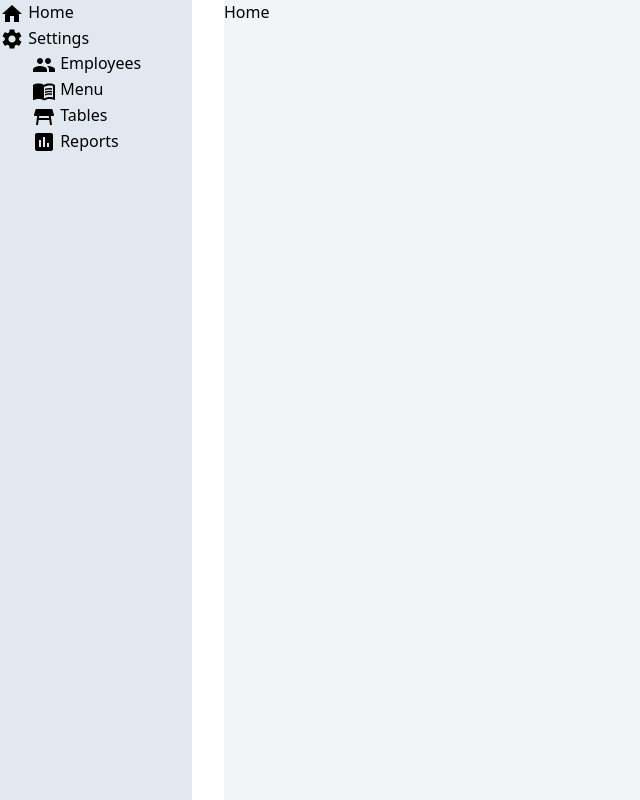
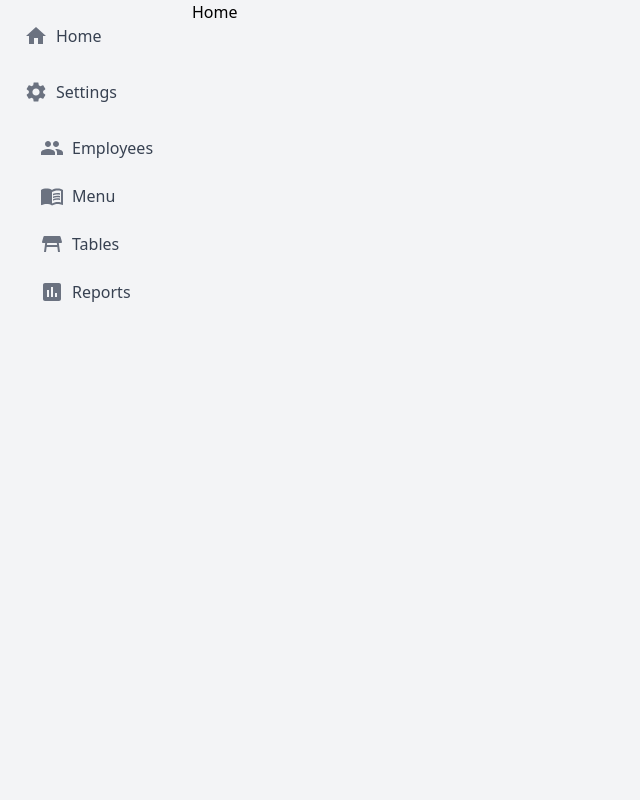
Before and after one commit to jeongjj29/restaurant-pos, a React (Create React App) app in the folder client/: page / in a window 1280 px wide. Both pictures are taken after a click on the button "Settings". Shown: the whole page, without its empty margins (0-640 px from the left). Built offline with nearby package versions, Linux system fonts and the light colour scheme.

Commit message:
style: adjust styling of navbar

```diff
--- a/client/src/components/NavBar.js
+++ b/client/src/components/NavBar.js
@@ -11,33 +11,60 @@ function NavBar() {
   const [settingsOpen, setSettingsOpen] = useState(false);
 
   return (
-    <div className="h-full w-48 bg-slate-200 mr-8">
-      <nav className="flex flex-col">
-        <NavLink to="/">
-          <HomeIcon /> Home
+    <div className="h-full w-48 bg-gray-100 p-4 shadow-md">
+      <nav className="flex flex-col space-y-4">
+        <NavLink
+          to="/"
+          className="flex items-center space-x-2 text-gray-700 hover:text-blue-600 hover:bg-gray-200 p-2 rounded transition"
+        >
+          <HomeIcon className="text-gray-500" />
+          <span>Home</span>
         </NavLink>
+
         <button
-          className="text-left"
+          className="flex items-center space-x-2 text-left text-gray-700 hover:text-blue-600 hover:bg-gray-200 p-2 rounded transition"
           onClick={() => setSettingsOpen(!settingsOpen)}
         >
-          <SettingsIcon /> Settings
+          <SettingsIcon className="text-gray-500" />
+          <span>Settings</span>
         </button>
-        {settingsOpen ? (
-          <div className="flex flex-col ml-8">
-            <NavLink to="/settings/employees">
-              <GroupIcon /> Employees
+
+        {/* Settings Dropdown */}
+        {settingsOpen && (
+          <div className="flex flex-col space-y-2 ml-4">
+            <NavLink
+              to="/settings/employees"
+              className="flex items-center space-x-2 text-gray-700 hover:text-blue-600 hover:bg-gray-200 p-2 rounded transition"
+            >
+              <GroupIcon className="text-gray-500" />
+              <span>Employees</span>
             </NavLink>
-            <NavLink to="/settings/menu">
-              <MenuBookIcon /> Menu
+
+            <NavLink
+              to="/settings/menu"
+              className="flex items-center space-x-2 text-gray-700 hover:text-blue-600 hover:bg-gray-200 p-2 rounded transition"
+            >
+              <MenuBookIcon className="text-gray-500" />
+              <span>Menu</span>
             </NavLink>
-            <NavLink to="/settings/tables">
-              <TableRestaurantIcon /> Tables
+
+            <NavLink
+              to="/settings/tables"
+              className="flex items-center space-x-2 text-gray-700 hover:text-blue-600 hover:bg-gray-200 p-2 rounded transition"
+            >
+              <TableRestaurantIcon className="text-gray-500" />
+              <span>Tables</span>
             </NavLink>
-            <NavLink to="/settings/reports">
-              <AssessmentIcon /> Reports
+
+            <NavLink
+              to="/settings/reports"
+              className="flex items-center space-x-2 text-gray-700 hover:text-blue-600 hover:bg-gray-200 p-2 rounded transition"
+            >
+              <AssessmentIcon className="text-gray-500" />
+              <span>Reports</span>
             </NavLink>
           </div>
-        ) : null}
+        )}
       </nav>
     </div>
   );
```
